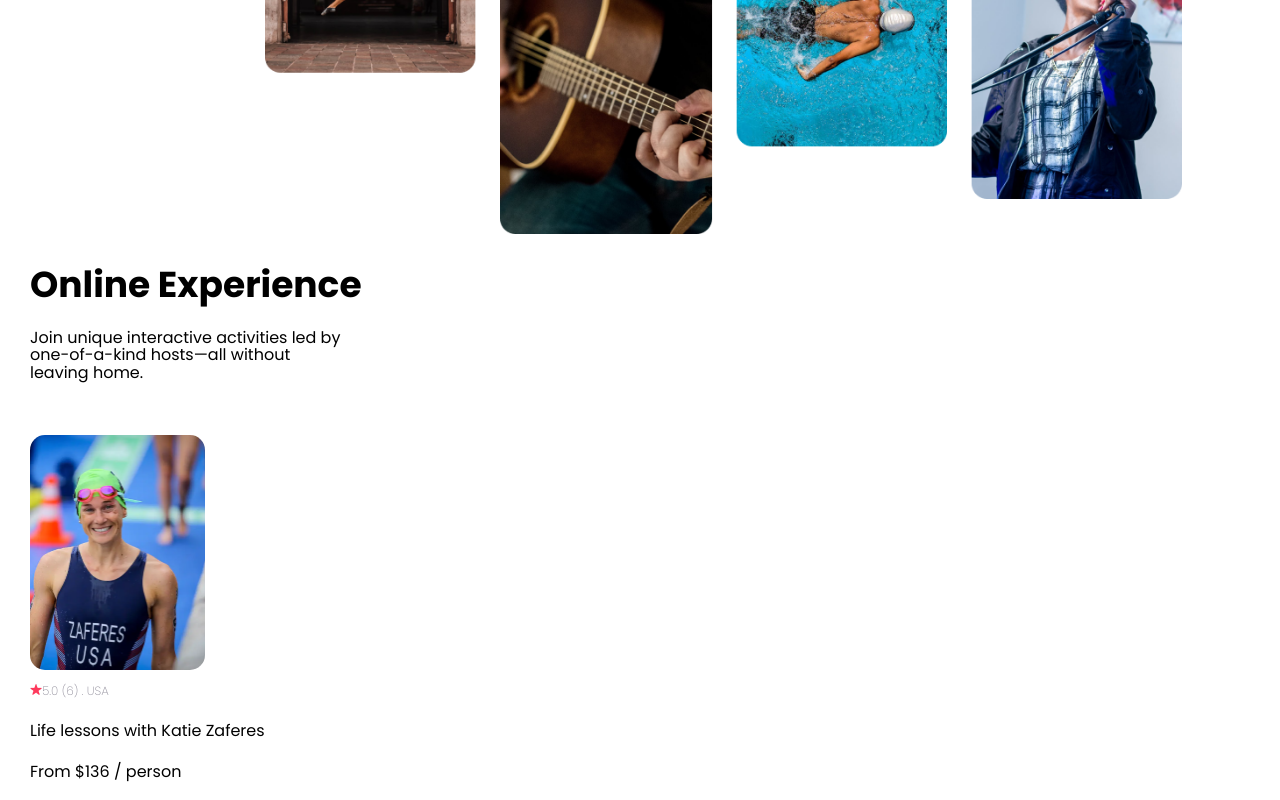
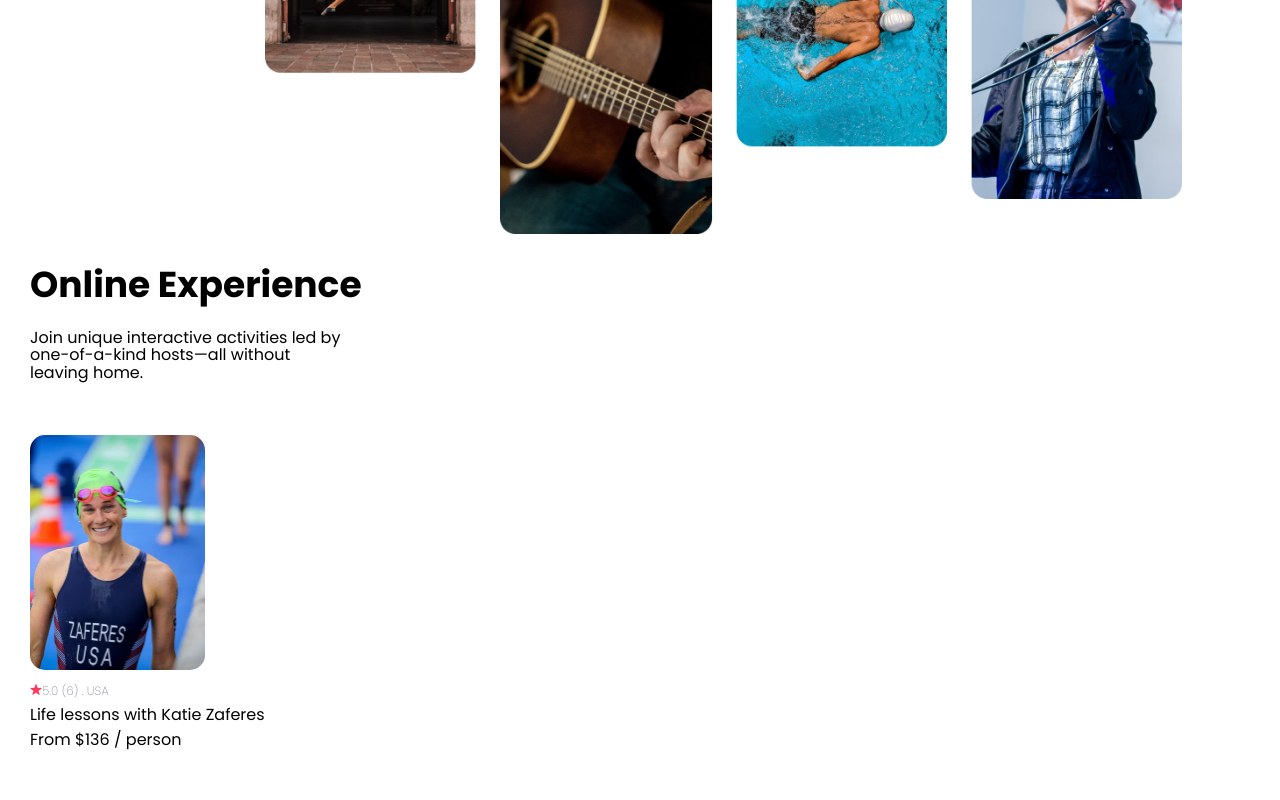
Before and after one commit to gentiles/airbnb, a React (Create React App) app: page / in a window 1280 px wide. Shown: the part 551-1351 px from the top of the page. After the commit the page ends 1303 px from the top, so only its background shows below. Built offline with nearby package versions, Linux system fonts and the light colour scheme.

Commit message:
fix line height of Cards text

```diff
--- a/src/App.css
+++ b/src/App.css
@@ -66,3 +66,15 @@ font-weight: 300;
 line-height: 110%; /* 13.2px */
 
 }
+.Card--details{
+  /* position: absolute;
+  line-height: 15px; */
+}
+.Name--Cards{
+  display:flex;
+  margin-top: 0px;
+}
+.Price{
+  position: relative;
+  margin-top: 0px;
+}
--- a/src/components/Cards.js
+++ b/src/components/Cards.js
@@ -5,12 +5,14 @@ export default function Cards (props){
         <div>
             <section className="Card--Section">
                  <img className="Image--Card" src= {props.img}  alt="swimming"/>
-                 <div>
-                 <img className="Image--star" src ="../image/Star.png" alt="star" />
-                 <span className="Rating--Loc">{props.rating} {props.location}</span>
-                 <p>{props.name}</p>
-                 <p>{props.price} / person</p>
+                 <div className="Card--details">
+                    <img className="Image--star" src ="../image/Star.png" alt="star" />
+                    <span className="Rating--Loc">{props.rating} {props.location}</span>
+
+                    <label className="Name--Cards">{props.name}</label>
+                    <label className="Price">{props.price} / person</label>
                 </div>
+
 
             </section>
 
```
